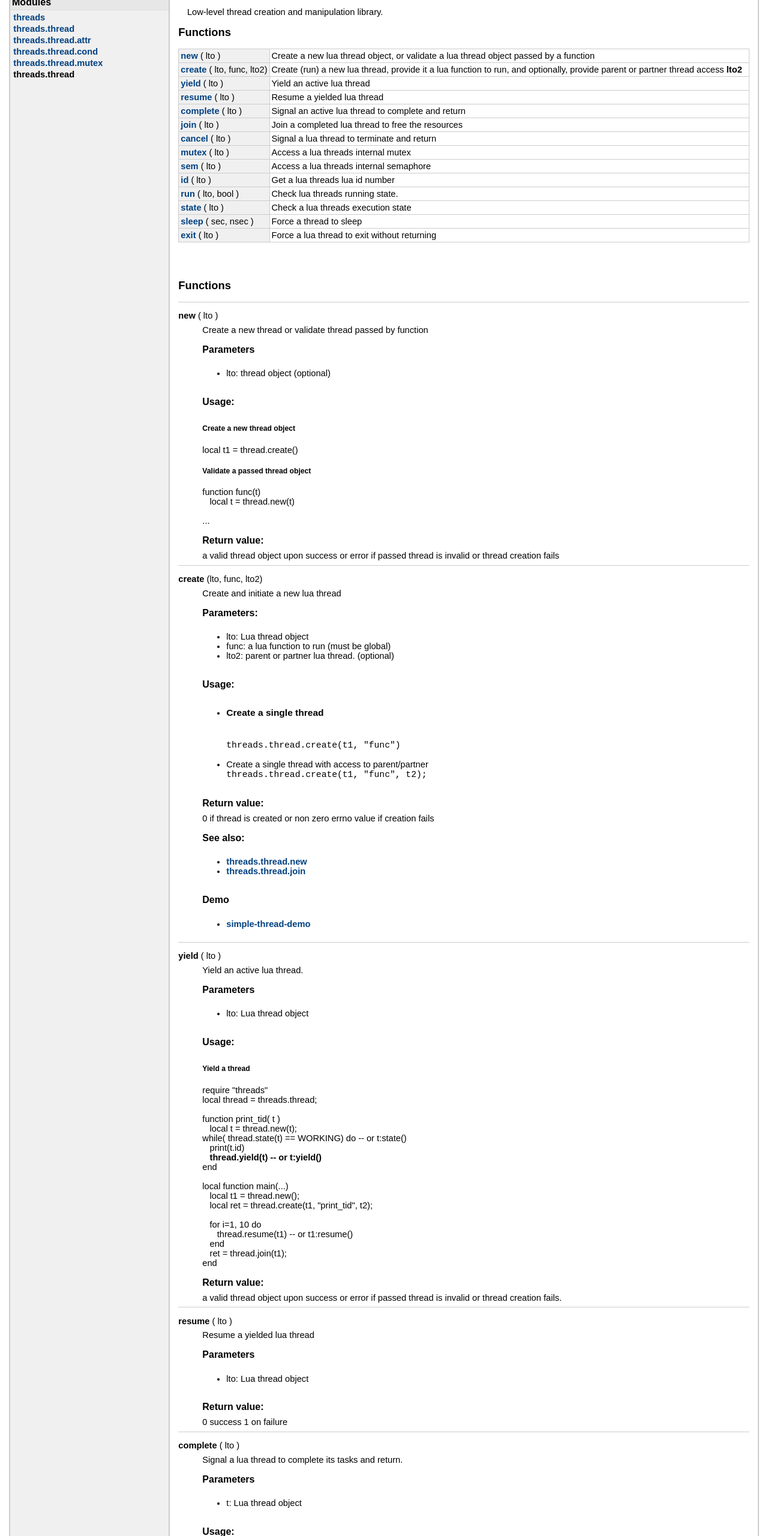
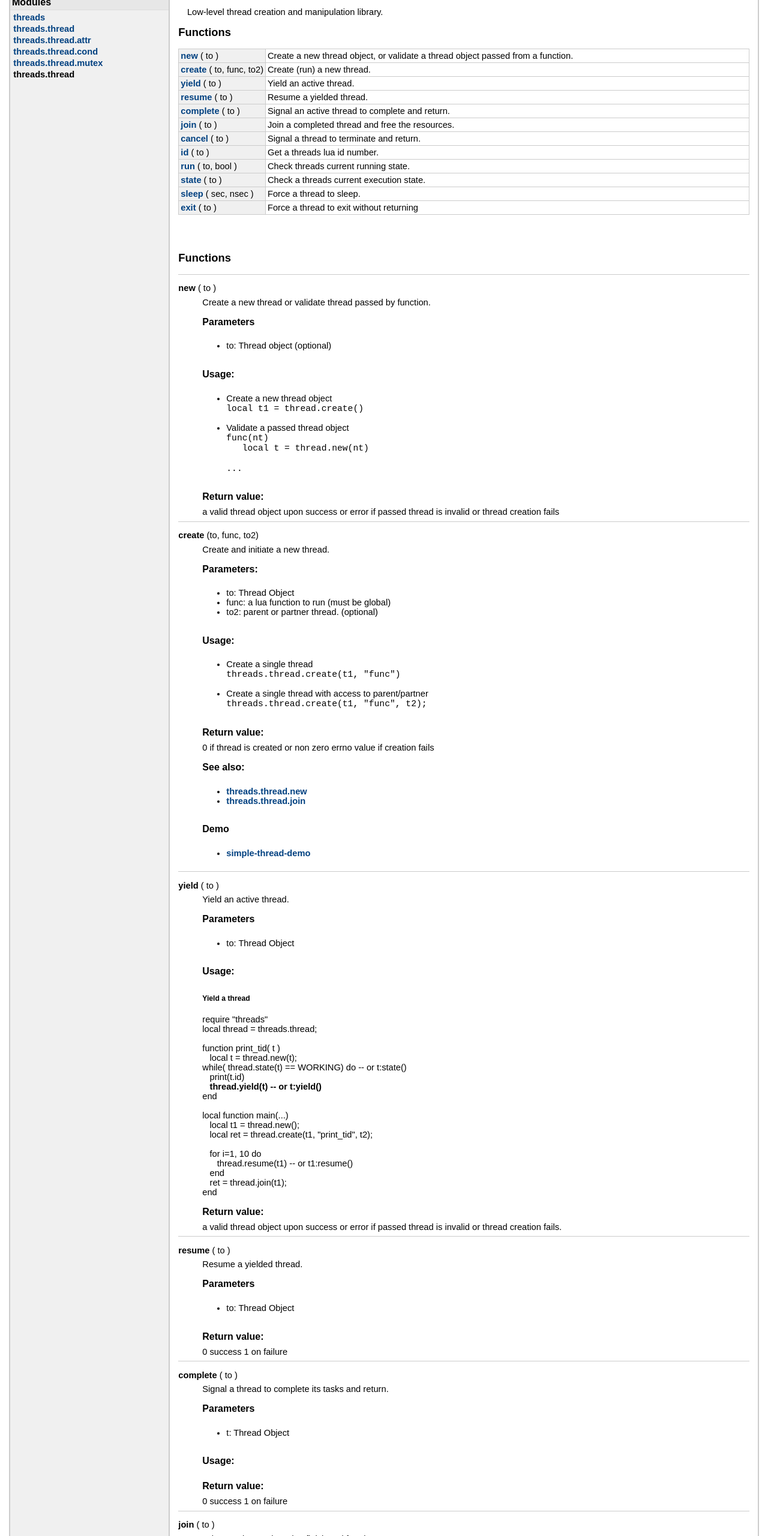
Before and after one commit to TheRootED24/LuaThreads, a plain HTML site: page docs/modules/thread/thread.html in a window 1280 px wide. Shown: the part 60-2620 px from the top of the page at 60% size. Drawn offline with Linux system fonts and the light colour scheme.

Commit message:
Update thread.html
hand parsed a few values missed by luadocs

```diff
--- a/docs/modules/thread/thread.html
+++ b/docs/modules/thread/thread.html
@@ -102,116 +102,94 @@
 <table class="function_list">
 
 	<tr>
-	<td class="name" nowrap><a href="#threads.thread.new">new</a>&nbsp;( lto )</td>
-	<td class="summary">
-	Create a new lua thread object, or validate a lua thread object passed by a function</td>
+	<td class="name" nowrap><a href="#threads.thread.new">new</a>&nbsp;( to )</td>
+	<td class="summary">Create a new thread object, or validate a thread object passed from a function.</td>
 	</tr>
 
 	<tr>
-	<td class="name" nowrap><a href="#threads.thread.create">create</a>&nbsp;( lto, func, lto2)</td>
-	<td class="summary">Create (run) a new lua thread, provide it a lua function to run, and optionally, provide parent or partner thread access <strong>lto2</strong></td>
+	<td class="name" nowrap><a href="#threads.thread.create">create</a>&nbsp;( to, func, to2)</td>
+	<td class="summary">Create (run) a new thread.</td>
 	</tr>
 
 	<tr>
-	<td class="name" nowrap><a href="#threads.thread.yield">yield</a>&nbsp;( lto )</td>
-	<td class="summary">Yield an active lua thread</td>
+	<td class="name" nowrap><a href="#threads.thread.yield">yield</a>&nbsp;( to )</td>
+	<td class="summary">Yield an active thread.</td>
 	</tr>
 
 	<tr>
-	<td class="name" nowrap><a href="#threads.thread.resume">resume</a>&nbsp;( lto )</td>
-	<td class="summary">Resume a yielded lua thread</td>
+	<td class="name" nowrap><a href="#threads.thread.resume">resume</a>&nbsp;( to )</td>
+	<td class="summary">Resume a yielded thread.</td>
 	</tr>
 
 	<tr>
-	<td class="name" nowrap><a href="#threads.thread.complete">complete</a>&nbsp;( lto )</td>
-	<td class="summary">Signal an active lua thread to complete and return</td>
+	<td class="name" nowrap><a href="#threads.thread.complete">complete</a>&nbsp;( to )</td>
+	<td class="summary">Signal an active thread to complete and return.</td>
 	</tr>
 
 	<tr>
-	<td class="name" nowrap><a href="#threads.thread.join">join</a>&nbsp;( lto )</td>
-	<td class="summary">Join a completed lua thread to free the resources</td>
+	<td class="name" nowrap><a href="#threads.thread.join">join</a>&nbsp;( to )</td>
+	<td class="summary">Join a completed thread and free the resources.</td>
 	</tr>
 
 	<tr>
-	<td class="name" nowrap><a href="#threads.thread.cancel">cancel</a>&nbsp;( lto )</td>
-	<td class="summary">Signal a lua thread to terminate and return </td>
+	<td class="name" nowrap><a href="#threads.thread.cancel">cancel</a>&nbsp;( to )</td>
+	<td class="summary">Signal a thread to terminate and return.</td>
 	</tr>
 
 	<tr>
-	<td class="name" nowrap><a href="#threads.thread.mutex">mutex</a>&nbsp;( lto )</td>
-	<td class="summary">Access a lua threads internal mutex</td>
+	<td class="name" nowrap><a href="#threads.thread.id">id</a>&nbsp;( to )</td>
+	<td class="summary">Get a threads lua id number.</td>
 	</tr>
 
 	<tr>
-	<td class="name" nowrap><a href="#threads.thread.sem">sem</a>&nbsp;( lto )</td>
-	<td class="summary">Access a lua threads internal semaphore</td>
+	<td class="name" nowrap><a href="#threads.thread.run">run</a>&nbsp;( to, bool )</td>
+	<td class="summary">Check threads current running state.</td>
 	</tr>
 
 	<tr>
-	<td class="name" nowrap><a href="#threads.thread.id">id</a>&nbsp;( lto )</td>
-	<td class="summary">Get a lua threads lua id number</td>
-	</tr>
-
-	<tr>
-	<td class="name" nowrap><a href="#threads.thread.run">run</a>&nbsp;( lto, bool )</td>
-	<td class="summary">Check lua threads running state.</td>
-	</tr>
-
-	<tr>
-	<td class="name" nowrap><a href="#threads.thread.state">state</a>&nbsp;( lto )</td>
-	<td class="summary">Check a lua threads execution state</td>
+	<td class="name" nowrap><a href="#threads.thread.state">state</a>&nbsp;( to )</td>
+	<td class="summary">Check a threads current execution state.</td>
 	</tr>
 
 	<tr>
 	<td class="name" nowrap><a href="#threads.thread.sleep">sleep</a>&nbsp;( sec, nsec )</td>
-	<td class="summary">Force a thread to sleep</td>
+	<td class="summary">Force a thread to sleep.</td>
 	</tr>
 
 	<tr>
-	<td class="name" nowrap><a href="#threads.threa.exit">exit</a>&nbsp;( lto )</td>
-	<td class="summary">Force a lua thread to exit without returning</td>
+	<td class="name" nowrap><a href="#threads.threa.exit">exit</a>&nbsp;( to )</td>
+	<td class="summary">Force a thread to exit without returning</td>
 	</tr>
 
-
-
 </table>
-
-
-
-
-
 
 <br/>
 <br/>
 
-
 <h2><a name="functions"></a>Functions</h2>
 <dl class="function">
 
-
-
-<dt><a name="threads.thread.new"></a><strong>new</strong>&nbsp;( lto )</dt>
-<dd>
-
- Create a new thread or validate thread passed by function
+<dt><a name="threads.thread.new"></a><strong>new</strong>&nbsp;( to )</dt>
+<dd> Create a new thread or validate thread passed by function.
 
 
 <h3>Parameters</h3>
 <ul>
 	<li>
-	  lto: thread object (optional)
+	  to: Thread object (optional)
 	</li>
 </ul>
 
 
 <h3>Usage:</h3>
-<h5> Create a new thread object </h5>
-local t1 = thread.create() <br/>
-<h5> Validate a passed thread object </h5>
-function func(t)<br/>
-&nbsp;&nbsp;&nbsp;local t = thread.new(t)<br/><br/>
-...
-
+<ul>
+<li> Create a new thread object<br/>
+<code>local t1 = thread.create()</code><br/><br/>
+<li> Validate a passed thread object </li>
+<code>func(nt)<br/>
+&nbsp;&nbsp;&nbsp;local t = thread.new(nt)<br/><br/>
+...</code>
+</ul>
 
 
 <h3>Return value:</h3>
@@ -219,25 +197,25 @@ a valid thread object upon success or error if passed thread is invalid or threa
 </dd>
 
 
-<dt><a name="threads.thread.create"></a><strong>create</strong>&nbsp;(lto, func, lto2)</dt>
-<dd> Create and initiate a new lua thread
+<dt><a name="threads.thread.create"></a><strong>create</strong>&nbsp;(to, func, to2)</dt>
+<dd> Create and initiate a new thread.
 
 <h3>Parameters:</h3>
 <ul>
 	<li>
-	  lto: Lua thread object
+	  to: Thread Object
 	</li>
 	<li>
 	  func: a lua function to run (must be global)
 	</li>
 	<li>
-	  lto2: parent or partner lua thread. (optional)
+	  to2: parent or partner thread. (optional)
 	</li>
 </ul>
 
 <h3>Usage:</h3>
 <ul>
-	<li><h4>Create a single thread</h4><br/>
+	<li>Create a single thread<br/>
 	<code>threads.thread.create(t1, "func")</code><br/><br/>
 	<li>Create a single thread with access to parent/partner<br/>
 	<code>threads.thread.create(t1, "func", t2);</code><br/>
@@ -265,13 +243,13 @@ a valid thread object upon success or error if passed thread is invalid or threa
 </dd>
 
 
-<dt><a name="threads.thread.yield"></a><strong>yield</strong>&nbsp;( lto )</dt>
-<dd> Yield an active lua thread.
+<dt><a name="threads.thread.yield"></a><strong>yield</strong>&nbsp;( to )</dt>
+<dd> Yield an active thread.
 
 <h3>Parameters</h3>
 <ul>
 	<li>
-	  lto: Lua thread object
+	  to: Thread Object
 	</li>
 </ul>
 
@@ -302,13 +280,13 @@ a valid thread object upon success or error if passed thread is invalid or threa
 a valid thread object upon success or error if passed thread is invalid or thread creation fails.<br/>
 </dd>
 
-<dt><a name="thread.thread.resume"></a><strong>resume</strong>&nbsp;( lto )</dt>
-<dd>Resume a yielded lua thread
+<dt><a name="thread.thread.resume"></a><strong>resume</strong>&nbsp;( to )</dt>
+<dd>Resume a yielded thread.
 
 <h3>Parameters</h3>
 <ul>
 	<li>
-	  lto: Lua thread object
+	  to: Thread Object
 	</li>
 </ul>
 
@@ -317,13 +295,13 @@ a valid thread object upon success or error if passed thread is invalid or threa
 0 success 1 on failure
 </dd>
 
-<dt><a name="threads.thread.complete"></a><strong>complete</strong>&nbsp;( lto )</dt>
-<dd> Signal a lua thread to complete its tasks and return.
+<dt><a name="threads.thread.complete"></a><strong>complete</strong>&nbsp;( to )</dt>
+<dd> Signal a thread to complete its tasks and return.
 
 <h3>Parameters</h3>
 <ul>
 	<li>
-	  t: Lua thread object
+	  t: Thread Object
 	</li>
 </ul>
 
@@ -334,13 +312,13 @@ a valid thread object upon success or error if passed thread is invalid or threa
 0 success 1 on failure
 </dd>
 
-<dt><a name="threads.thread.join"></a><strong>join</strong>&nbsp;( lto )</dt>
-<dd> Join or wait on a lua thread to finish and free its resouces.
+<dt><a name="threads.thread.join"></a><strong>join</strong>&nbsp;( to )</dt>
+<dd> Join or wait on a thread to finish and free its resouces.
 
 <h3>Parameters</h3>
 <ul>
 	<li>
-	  lto: Lua thread object
+	  to: Thread Object
 	</li>
 </ul>
 
@@ -351,13 +329,13 @@ a valid thread object upon success or error if passed thread is invalid or threa
 0 success 1 on failure
 </dd>
 
-<dt><a name="threads.thread.cancel"></a><strong>cancel</strong>&nbsp;( lto )</dt>
-<dd> Signal a lua thread to terminate and return instantly witout completing task if nessesscary.
+<dt><a name="threads.thread.cancel"></a><strong>cancel</strong>&nbsp;( to )</dt>
+<dd> Signal a thread to terminate and return.
 
 <h3>Parameters</h3>
 <ul>
 	<li>
-	  t: Lua thread object
+	  t: Thread Object
 	</li>
 </ul>
 
@@ -368,14 +346,13 @@ a valid thread object upon success or error if passed thread is invalid or threa
 0 success 1 on failure
 </dd>
 
-
-<dt><a name="threads.thread.mutex"></a><strong>mutex</strong>&nbsp;( lto )</dt>
-<dd> Access a lua threads internal mutex
+<dt><a name="threads.thread.run"></a><strong>run</strong>&nbsp;( to )</dt>
+<dd> Get a lua threads running state.
 
 <h3>Parameters</h3>
 <ul>
 	<li>
-	  lto: Lua thread object
+	  to: Thread Object
 	</li>
 </ul>
 
@@ -383,51 +360,17 @@ a valid thread object upon success or error if passed thread is invalid or threa
 
 
 <h3>Return value:</h3>
-the lua threads internal (initialized) mutex.
+boolen representing the lua thread objects' running state.
 </dd>
 
-<dt><a name="threads.thread.sem"></a><strong>sem</strong>&nbsp;( lto )</dt>
-<dd> Access a lua threads internal semaphore
-
-<h3>Parameters</h3>
-<ul>
-	<li>
-	  lto: Lua thread object
-	</li>
-</ul>
-
-<h3>Usage:</h3>
-
-
-<h3>Return value:</h3>
-the lua threads internal (initialized) mutex.
-</dd>
-
-<dt><a name="threads.thread.run"></a><strong>run</strong>&nbsp;( lto )</dt>
-<dd> Get a lua threads running state [ true | false ]
-
-<h3>Parameters</h3>
-<ul>
-	<li>
-	  lto: Lua thread object
-	</li>
-</ul>
-
-<h3>Usage:</h3>
-
-
-<h3>Return value:</h3>
-boolen representing the lua thread objects' running state
-</dd>
-
-<dt><a name="threads.thread.state"></a><strong>state</strong>&nbsp;( lto )</dt>
-<dd> Get a lua threads execution state [ WORKING | SUSPENDED | ERROR | OK ]
+<dt><a name="threads.thread.state"></a><strong>state</strong>&nbsp;( to )</dt>
+<dd> Get a threads execution state. [ WORKING | SUSPENDED | ERROR | OK ]
 
 <h3>Parameters</h3>
 <ul>
 
 	<li>
-	  lto: Lua thread object
+	  to: Thread Object
 	</li>
 </ul>
 
@@ -465,13 +408,13 @@ No vaule returned
 </ul>
 </dd>
 
-<dt><a name="threads.thread.exit"></a><strong>exit</strong>&nbsp;( lto )</dt>
-<dd> Force a lua thread to exit without returning.
+<dt><a name="threads.thread.exit"></a><strong>exit</strong>&nbsp;( to )</dt>
+<dd> Force a thread to exit without returning.
 
 <h3>Parameters</h3>
 <ul>
 	<li>
-	  lto: Lua thread object
+	  to: Thread Object
 	</li>
 </ul>
 
```
